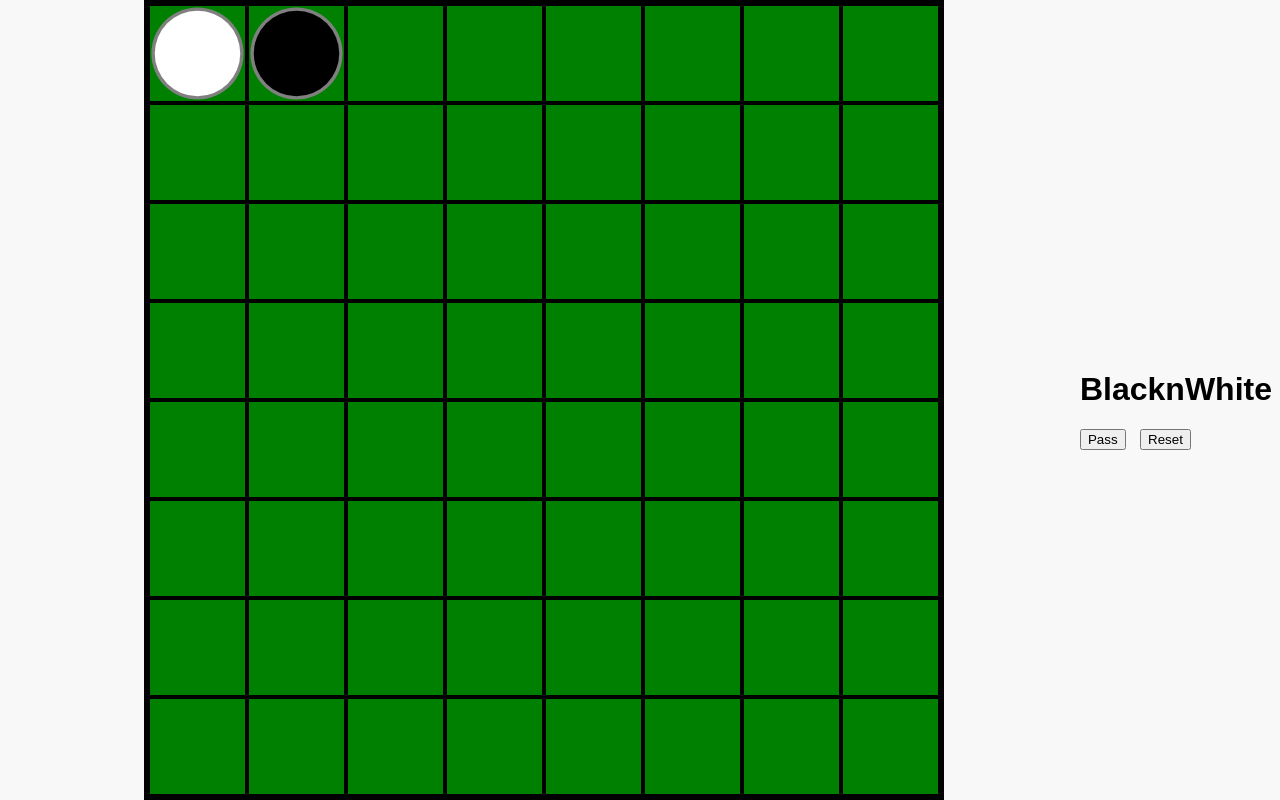
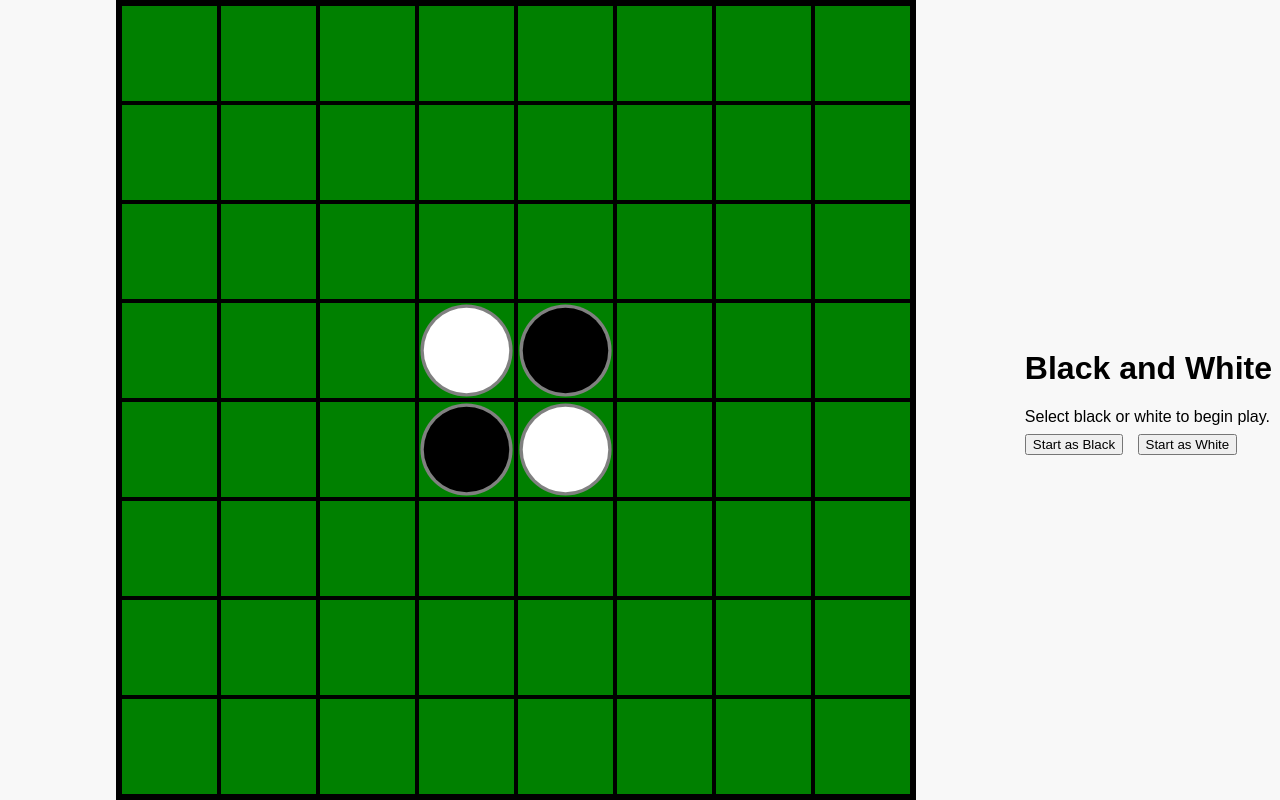
Before and after one commit to kc9yjp/BlacknWhite, a Flask app: page / in a window 1280 px wide. Run offline with Flask 3, Linux system fonts and the light colour scheme; data that the repository does not hold is empty.

Commit message:
Implement AI move functionality and enhance game controls in the UI

```diff
--- a/web/app.py
+++ b/web/app.py
@@ -52,5 +52,17 @@ def api_reset():
     session['board'] = Board()
     return jsonify({'success': True})
 
+@app.route('/api/ai_move', methods=['POST'])
+def api_ai_move():
+    board = get_board()
+    moves = board.open_moves()['moves']
+    if not moves:
+        return jsonify({'error': 'No valid moves'}), 400
+    # pick first available move (could be randomized later)
+    move, flips = next(iter(moves.items()))
+    board.make_move(move, flips)
+    session['board'] = board
+    return jsonify({'success': True})
+
 if __name__ == '__main__':
     app.run(debug=True)
--- a/web/static/game.js
+++ b/web/static/game.js
@@ -1,3 +1,5 @@
+let playerColor = null; // 'BLACK' or 'WHITE' once user selects
+
 async function fetchBoard() {
     const res = await fetch('/api/board');
     return await res.json();
@@ -5,30 +7,49 @@ async function fetchBoard() {
 
 function renderBoard(data) {
     const boardDiv = document.getElementById('board');
-    boardDiv.innerHTML = '';
-    data.grid.forEach((row, r) => {
-        row.forEach((sq, c) => {
-            const d = document.createElement('div');
-            d.className = 'square ' + sq;
-            d.textContent = sq === 'BLACK' ? '●' : sq === 'WHITE' ? '○' : '';
-            d.onclick = () => makeMove(r, c);
-            boardDiv.appendChild(d);
-        });
+    // update each pre-defined square rather than recreating the DOM
+    boardDiv.querySelectorAll('.square').forEach(cell => {
+        const r = parseInt(cell.dataset.row, 10);
+        const c = parseInt(cell.dataset.col, 10);
+        const val = data.grid[r][c];
+        // reset classes
+        cell.className = 'square ' + val;
+        cell.innerHTML = '';
+        if (val === 'BLACK' || val === 'WHITE') {
+            const svg = document.createElementNS('http://www.w3.org/2000/svg', 'svg');
+            svg.setAttribute('class', 'piece ' + (val === 'BLACK' ? 'black' : 'white'));
+            const use = document.createElementNS('http://www.w3.org/2000/svg', 'use');
+            use.setAttributeNS('http://www.w3.org/1999/xlink', 'href', '#disk');
+            svg.appendChild(use);
+            cell.appendChild(svg);
+        }
+        cell.onclick = () => makeMove(r, c);
     });
-    document.getElementById('info').textContent = `Turn: ${data.current_turn} | White: ${data.white_count} Black: ${data.black_count}`;
+    // update status line rather than overwrite entire info container
+    let statusText = `Turn: ${data.current_turn} | White: ${data.white_count} Black: ${data.black_count}`;
     if (data.game_over) {
-        document.getElementById('info').textContent += ' | Game Over!';
+        statusText += ' | Game Over!';
     }
+    document.getElementById('status').textContent = statusText;
 }
 
 async function makeMove(r, c) {
+    if (!playerColor) {
+        alert('Please start a game first.');
+        return;
+    }
+    // only allow clicking when it's player's turn
+    const boardData = await fetchBoard();
+    if (boardData.current_turn !== playerColor) {
+        return; // ignore click
+    }
     const res = await fetch('/api/move', {
         method: 'POST',
         headers: { 'Content-Type': 'application/json' },
         body: JSON.stringify({ row: r, col: c })
     });
     if (res.ok) {
-        update();
+        await update();
     } else {
         alert('Invalid move!');
     }
@@ -43,9 +64,41 @@ document.getElementById('resetBtn').onclick = async () => {
     update();
 };
 
+function showControls(show) {
+    document.querySelector('#info .controls').style.display = show ? '' : 'none';
+    document.getElementById('start-area').style.display = show ? 'none' : '';
+}
+
+async function aiMove() {
+    await fetch('/api/ai_move', { method: 'POST' });
+    await update();
+}
+
 async function update() {
     const data = await fetchBoard();
     renderBoard(data);
+    // if game running and it's opponent's turn, trigger AI move
+    if (playerColor && !data.game_over && data.current_turn !== playerColor) {
+        // small delay to let UI update
+        setTimeout(aiMove, 200);
+    }
 }
 
+// start button logic
+const startBlackBtn = document.getElementById('startBlackBtn');
+const startWhiteBtn = document.getElementById('startWhiteBtn');
+startBlackBtn.onclick = () => {
+    playerColor = 'BLACK';
+    document.getElementById('start-msg').textContent = 'You are playing as Black.';
+    showControls(true);
+    update();
+};
+startWhiteBtn.onclick = () => {
+    playerColor = 'WHITE';
+    document.getElementById('start-msg').textContent = 'You are playing as White.';
+    showControls(true);
+    update();
+};
+
+// run initial update so board shows
 update();
--- a/web/static/style.css
+++ b/web/static/style.css
@@ -80,3 +80,6 @@ body { font-family: sans-serif; background: #f8f8f8; }
 .square.OPEN { background: green; color: #bbb; }
 #info { margin: 10px 0; }
 button { margin-right: 10px; }
+
+#start-area p { margin-bottom: 8px; }
+#info .controls { display: none; /* hidden until game start */ }
--- a/web/templates/index.html
+++ b/web/templates/index.html
@@ -21,40 +21,47 @@
         </svg>
 
         <div id="board">
-            <!-- 8x8 grid of square divs; JavaScript will update classes/content -->
-
+            <!-- static 8×8 grid with data attributes and initial pieces -->
+            <!-- row 0 -->
+            <div class="square OPEN" data-row="0" data-col="0"></div><div class="square OPEN" data-row="0" data-col="1"></div><div class="square OPEN" data-row="0" data-col="2"></div><div class="square OPEN" data-row="0" data-col="3"></div>
+            <div class="square OPEN" data-row="0" data-col="4"></div><div class="square OPEN" data-row="0" data-col="5"></div><div class="square OPEN" data-row="0" data-col="6"></div><div class="square OPEN" data-row="0" data-col="7"></div>
             <!-- row 1 -->
-            <div class="square OPEN"><svg class="piece white"><use href="#disk"></use></svg></div>
-            <div class="square OPEN"><svg class="piece black"><use href="#disk"></use></svg></div>
-            <div class="square OPEN"></div><div class="square OPEN"></div>
-            <div class="square OPEN"></div><div class="square OPEN"></div><div class="square OPEN"></div><div class="square OPEN"></div>
+            <div class="square OPEN" data-row="1" data-col="0"></div><div class="square OPEN" data-row="1" data-col="1"></div><div class="square OPEN" data-row="1" data-col="2"></div><div class="square OPEN" data-row="1" data-col="3"></div>
+            <div class="square OPEN" data-row="1" data-col="4"></div><div class="square OPEN" data-row="1" data-col="5"></div><div class="square OPEN" data-row="1" data-col="6"></div><div class="square OPEN" data-row="1" data-col="7"></div>
             <!-- row 2 -->
-            <div class="square OPEN"></div><div class="square OPEN"></div><div class="square OPEN"></div><div class="square OPEN"></div>
-            <div class="square OPEN"></div><div class="square OPEN"></div><div class="square OPEN"></div><div class="square OPEN"></div>
-            <!-- row 3 -->
-            <div class="square OPEN"></div><div class="square OPEN"></div><div class="square OPEN"></div><div class="square OPEN"></div>
-            <div class="square OPEN"></div><div class="square OPEN"></div><div class="square OPEN"></div><div class="square OPEN"></div>
-            <!-- row 4 -->
-            <div class="square OPEN"></div><div class="square OPEN"></div><div class="square OPEN"></div><div class="square OPEN"></div>
-            <div class="square OPEN"></div><div class="square OPEN"></div><div class="square OPEN"></div><div class="square OPEN"></div>
+            <div class="square OPEN" data-row="2" data-col="0"></div><div class="square OPEN" data-row="2" data-col="1"></div><div class="square OPEN" data-row="2" data-col="2"></div><div class="square OPEN" data-row="2" data-col="3"></div>
+            <div class="square OPEN" data-row="2" data-col="4"></div><div class="square OPEN" data-row="2" data-col="5"></div><div class="square OPEN" data-row="2" data-col="6"></div><div class="square OPEN" data-row="2" data-col="7"></div>
+            <!-- row 3 (start) -->
+            <div class="square OPEN" data-row="3" data-col="0"></div><div class="square OPEN" data-row="3" data-col="1"></div><div class="square OPEN" data-row="3" data-col="2"></div>
+            <div class="square WHITE" data-row="3" data-col="3"><svg class="piece white"><use href="#disk"></use></svg></div>
+            <div class="square BLACK" data-row="3" data-col="4"><svg class="piece black"><use href="#disk"></use></svg></div>
+            <div class="square OPEN" data-row="3" data-col="5"></div><div class="square OPEN" data-row="3" data-col="6"></div><div class="square OPEN" data-row="3" data-col="7"></div>
+            <!-- row 4 (start) -->
+            <div class="square OPEN" data-row="4" data-col="0"></div><div class="square OPEN" data-row="4" data-col="1"></div><div class="square OPEN" data-row="4" data-col="2"></div>
+            <div class="square BLACK" data-row="4" data-col="3"><svg class="piece black"><use href="#disk"></use></svg></div>
+            <div class="square WHITE" data-row="4" data-col="4"><svg class="piece white"><use href="#disk"></use></svg></div>
+            <div class="square OPEN" data-row="4" data-col="5"></div><div class="square OPEN" data-row="4" data-col="6"></div><div class="square OPEN" data-row="4" data-col="7"></div>
             <!-- row 5 -->
-            <div class="square OPEN"></div><div class="square OPEN"></div><div class="square OPEN"></div><div class="square OPEN"></div>
-            <div class="square OPEN"></div><div class="square OPEN"></div><div class="square OPEN"></div><div class="square OPEN"></div>
+            <div class="square OPEN" data-row="5" data-col="0"></div><div class="square OPEN" data-row="5" data-col="1"></div><div class="square OPEN" data-row="5" data-col="2"></div><div class="square OPEN" data-row="5" data-col="3"></div>
+            <div class="square OPEN" data-row="5" data-col="4"></div><div class="square OPEN" data-row="5" data-col="5"></div><div class="square OPEN" data-row="5" data-col="6"></div><div class="square OPEN" data-row="5" data-col="7"></div>
             <!-- row 6 -->
-            <div class="square OPEN"></div><div class="square OPEN"></div><div class="square OPEN"></div><div class="square OPEN"></div>
-            <div class="square OPEN"></div><div class="square OPEN"></div><div class="square OPEN"></div><div class="square OPEN"></div>
+            <div class="square OPEN" data-row="6" data-col="0"></div><div class="square OPEN" data-row="6" data-col="1"></div><div class="square OPEN" data-row="6" data-col="2"></div><div class="square OPEN" data-row="6" data-col="3"></div>
+            <div class="square OPEN" data-row="6" data-col="4"></div><div class="square OPEN" data-row="6" data-col="5"></div><div class="square OPEN" data-row="6" data-col="6"></div><div class="square OPEN" data-row="6" data-col="7"></div>
             <!-- row 7 -->
-            <div class="square OPEN"></div><div class="square OPEN"></div><div class="square OPEN"></div><div class="square OPEN"></div>
-            <div class="square OPEN"></div><div class="square OPEN"></div><div class="square OPEN"></div><div class="square OPEN"></div>
-            <!-- row 8 -->
-            <div class="square OPEN"></div><div class="square OPEN"></div><div class="square OPEN"></div><div class="square OPEN"></div>
-            <div class="square OPEN"></div><div class="square OPEN"></div><div class="square OPEN"></div><div class="square OPEN"></div>
+            <div class="square OPEN" data-row="7" data-col="0"></div><div class="square OPEN" data-row="7" data-col="1"></div><div class="square OPEN" data-row="7" data-col="2"></div><div class="square OPEN" data-row="7" data-col="3"></div>
+            <div class="square OPEN" data-row="7" data-col="4"></div><div class="square OPEN" data-row="7" data-col="5"></div><div class="square OPEN" data-row="7" data-col="6"></div><div class="square OPEN" data-row="7" data-col="7"></div>
         </div>
         <div id="info">
-            <h1>BlacknWhite</h1>
-            <button id="passBtn">Pass</button>
-            <button id="resetBtn">Reset</button>
-        </div>
+            <h1>Black and White</h1>
+            <div id="start-area">
+                <p id="start-msg">Select black or white to begin play.</p>
+                <button id="startBlackBtn">Start as Black</button>
+                <button id="startWhiteBtn">Start as White</button>
+            </div>
+            <div class="controls" style="display:none;">
+                <button id="passBtn">Pass</button>
+                <button id="resetBtn">Reset</button>
+            </div>            <p id="status"></p>        </div>
     </div>
     <script src="/static/game.js"></script>
 </body>
```
